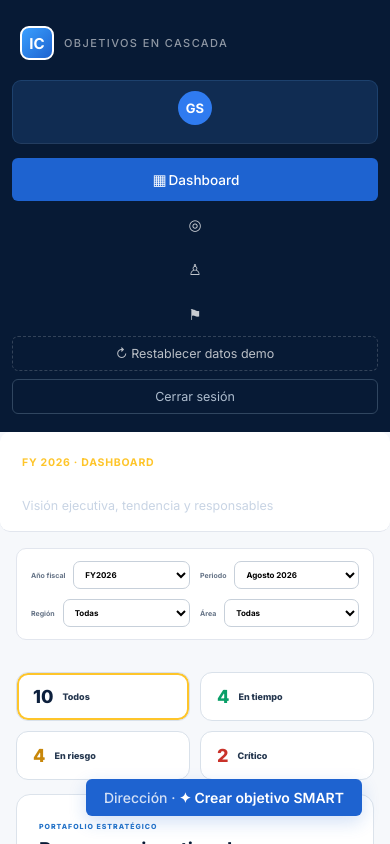
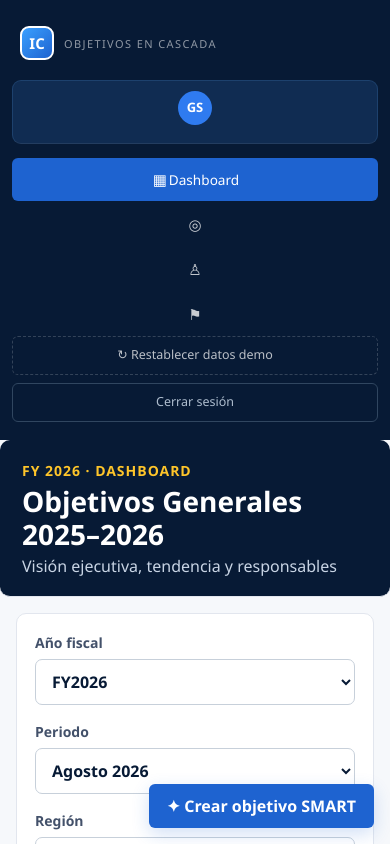
Before and after one commit to IC-Academy/Objetivos-IC, a React (Vite) app: page / in a window 390 px wide. Both pictures are taken after a click on the button "Ingresar". Shown: the top 844 px of the page. Built offline with nearby package versions, Linux system fonts and the light colour scheme.

Commit message:
Improve executive dashboard typography, contrast and responsive cards

```diff
--- a/src/proyectos-theme.css
+++ b/src/proyectos-theme.css
@@ -36,3 +36,78 @@
 
 @media(max-width:980px){.v3{grid-template-columns:74px 1fr}.v3 .brand p,.v3 .profile p,.v3 nav button:not(.active){font-size:0}.v3 nav button i{font-size:15px}.v3 .content{padding:20px}.v3 .content>header{margin:-20px -20px 20px;padding:14px 20px}.execMetrics,.execDetailKpis{grid-template-columns:1fr 1fr}.execDetailGrid{grid-template-columns:1fr}}
 @media(max-width:720px){.v3{display:block}.v3 aside{position:relative;width:100%;height:auto}.v3 .content{padding:16px}.v3 .content>header{position:relative;margin:-16px -16px 16px;padding:14px 16px}.execHero{padding:20px}.execHero h2{font-size:22px}.execStatusFilters,.execMetrics,.execDetailKpis{grid-template-columns:1fr}.execObjectiveHead{align-items:flex-start}.execObjectiveFooter{align-items:flex-start;gap:10px;flex-direction:column}.smartFloat{right:16px;bottom:16px}}
+
+/* Executive readability: use the classes rendered by the current dashboard. */
+:root{--font:"Segoe UI",Arial,sans-serif}
+body{font-size:16px;line-height:1.5}
+.v3 .content{padding-bottom:110px}
+.v3 .content>header.appHeader{background:var(--navy-900);position:relative;gap:20px;flex-wrap:wrap}
+.v3 .content>header.appHeader h1{font-size:28px;line-height:1.2}
+.v3 .content>header.appHeader small{font-size:14px}
+.v3 .content>header.appHeader p{font-size:16px}
+.execPage{gap:20px;min-width:0}
+.execFilters{padding:18px;margin-bottom:0;gap:16px}
+.execFilters label{font-size:14px;color:#43516a;display:flex;flex-direction:column;align-items:stretch;gap:6px;min-width:0}
+.execFilters select{width:100%;min-width:0;font-size:16px;color:#071a35;padding:10px 12px;min-height:44px}
+.healthFilters{gap:12px}
+.healthFilters button{font-size:16px;padding:16px 20px;gap:12px;min-width:0;flex-wrap:wrap;line-height:1.3}
+.healthFilters button span{font-size:34px;font-variant-numeric:tabular-nums}
+.execIntro{padding:24px;gap:24px}
+.execIntro>div{min-width:0}
+.execIntro span{font-size:14px;letter-spacing:.08em}
+.execIntro h2{font-size:28px;line-height:1.25;margin:8px 0}
+.execIntro p{font-size:16px;color:#4d5872;margin:0}
+.execIntro>strong{font-size:44px;line-height:1.2;flex-shrink:0}
+.execIntro>strong small{font-size:14px;color:#4d5872;margin-top:6px}
+.objectiveRows{gap:20px}
+.execObjective{grid-template-columns:minmax(260px,1.3fr) minmax(170px,.8fr) minmax(170px,.8fr) minmax(230px,1fr);gap:16px;padding:18px;overflow:visible}
+.execObjective>*{min-width:0}
+.objectiveIdentity{padding:16px;border-radius:10px}
+.objectiveIdentity>span{font-size:14px;padding:5px 10px}
+.objectiveIdentity h3{font-size:20px;line-height:1.4;margin:12px 0}
+.objectiveIdentity small{font-size:14px;line-height:1.5;color:#4d5872;display:block}
+.metricCard,.resultCard{margin:0;padding:18px;gap:6px}
+.metricCard small,.resultCard small{font-size:14px;color:#4d5872}
+.metricCard b{font-size:34px;line-height:1.2;font-variant-numeric:tabular-nums;margin:4px 0}
+.metricCard b em{display:block;font-size:14px;font-weight:600;color:#4d5872;margin-top:6px}
+.metricCard span,.resultCard span{font-size:14px;line-height:1.5;color:#43516a}
+.resultCard b{font-size:22px;line-height:1.3}
+.resultCard.ok b{color:#087449}.resultCard.warn b{color:#925b00}.resultCard.bad b{color:#b42318}
+.resultCard b::before{display:inline-block;margin-right:8px}
+.resultCard.ok b::before{content:"✓"}.resultCard.warn b::before{content:"!"}.resultCard.bad b::before{content:"×"}
+.resultCard>div{height:12px;margin-top:12px}
+.resultCard.ok>div i{background:#087449}.resultCard.warn>div i{background:#b87400}.resultCard.bad>div i{background:#c9322a}
+.detailBtn{grid-column:1/-1;justify-self:end;border:1px solid #cbd2df;border-radius:8px;font-size:16px;padding:10px 18px;min-height:44px;color:#123165}
+.execPage button:focus-visible,.execPage select:focus-visible{outline:3px solid #1e63d0;outline-offset:3px}
+/* The detail view must remain readable when an objective is opened. */
+.backBtn,.openSelected{font-size:16px;padding:10px 14px}
+.detailHero{padding:24px}.detailHero span{font-size:24px}.detailHero h2{font-size:20px;line-height:1.4}.detailHero p{font-size:16px}
+.statusPill{font-size:16px}.miniK small{font-size:14px;color:#4d5872}.miniK b{font-size:32px}
+.sectionTitle{font-size:18px;padding:12px 16px}.trendLegend{font-size:14px;flex-wrap:wrap}
+.areaLine>div:first-child{font-size:16px;gap:12px}.contextCard small{font-size:14px;color:#4d5872}.contextCard b{font-size:16px}
+.smartFloat{font-size:16px;max-width:calc(100vw - 32px);white-space:normal}
+@media(max-width:1550px){
+ .execObjective{grid-template-columns:repeat(3,minmax(0,1fr))}
+ .objectiveIdentity{grid-column:1/-1}
+}
+@media(max-width:1100px){
+ .execFilters{grid-template-columns:repeat(2,minmax(0,1fr))}
+ .execObjective{grid-template-columns:repeat(2,minmax(0,1fr))}
+ .resultCard{grid-column:1/-1}
+ .healthFilters{grid-template-columns:repeat(2,minmax(0,1fr))}
+}
+@media(max-width:600px){
+ .execFilters{grid-template-columns:1fr}
+ .execIntro{align-items:flex-start;flex-direction:column;padding:20px}
+ .execIntro>strong{text-align:left;font-size:38px}
+ .execIntro h2{font-size:24px}
+ .execObjective{grid-template-columns:minmax(0,1fr);padding:12px;gap:12px}
+ .metricCard,.resultCard{margin:0;padding:16px}
+ .healthFilters button{padding:12px;font-size:15px;gap:6px}
+ .healthFilters button span{font-size:30px}
+ .detailBtn{width:100%;justify-self:stretch}
+ .detailKpis,.leaderKpis{grid-template-columns:1fr}
+ .detailHero{grid-template-columns:minmax(0,1fr)}
+ .smartFloat{right:16px!important;bottom:16px!important}
+ .smartFloat:before{content:none}
+}
```
